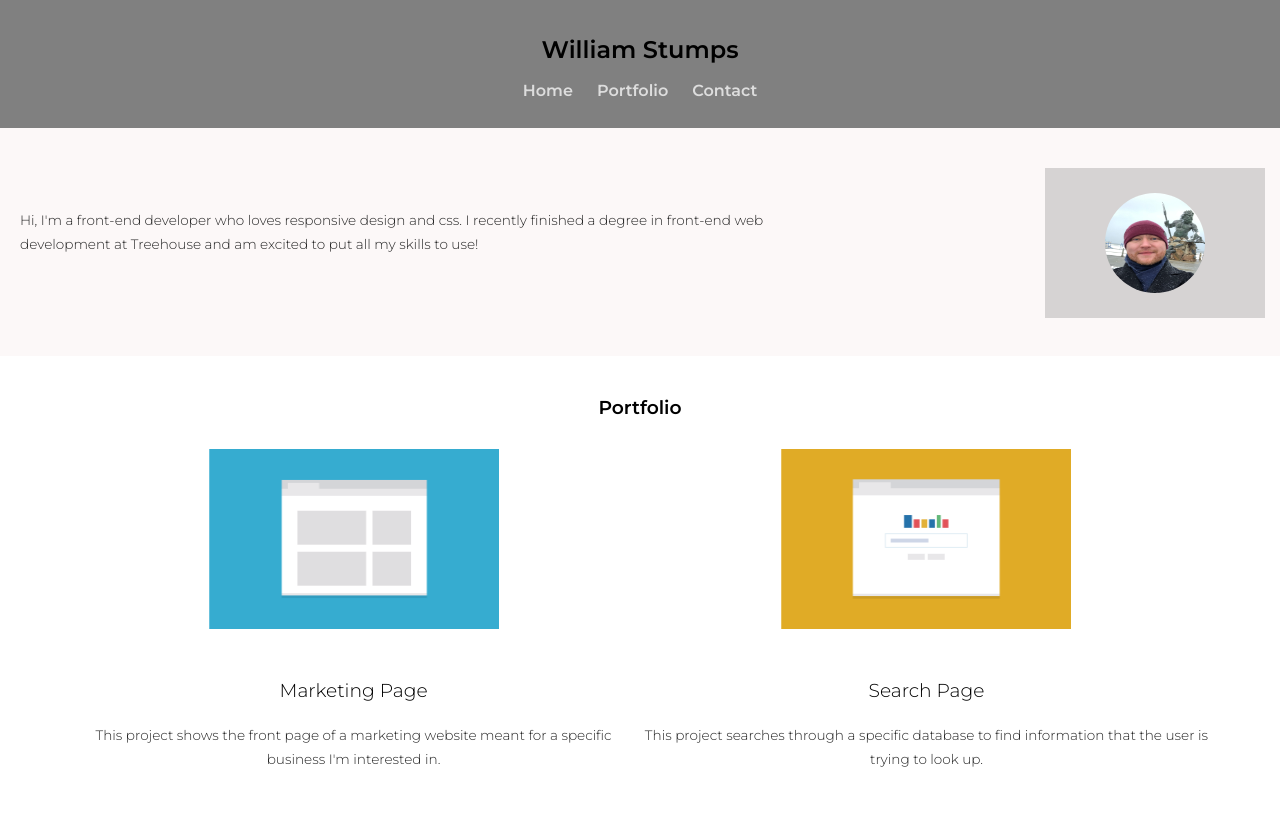
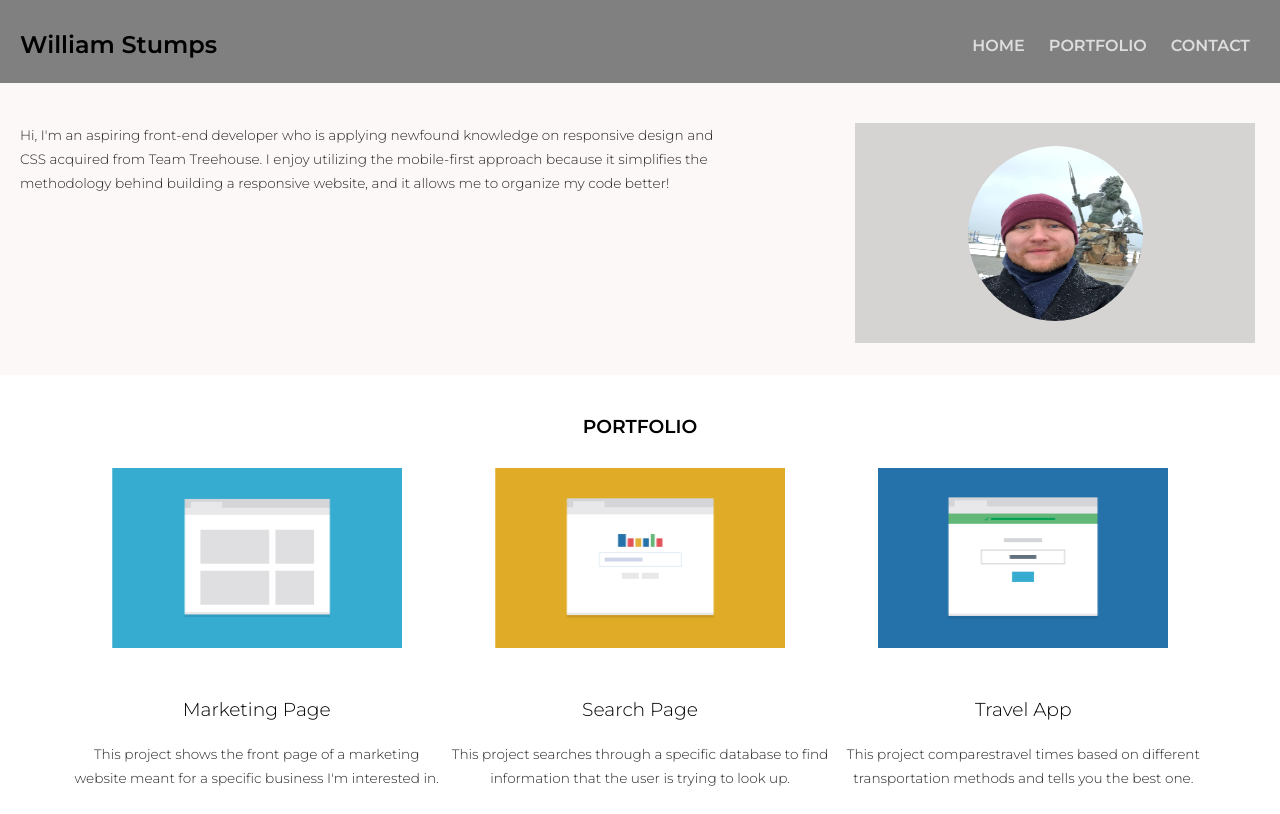
Before and after one commit to wstumps/Treehouse_Portfolio, a plain HTML site: page index.html in a window 1280 px wide. Shown: the top 814 px of the page. Drawn offline with Linux system fonts and the light colour scheme.

Commit message:
added media query for 1024px screen layouts

```diff
--- a/css/styles.css
+++ b/css/styles.css
@@ -130,7 +130,7 @@ hr {
     visibility: hidden;
 }
 
-/* Media Queries: 768px screens */
+/* Media Query: 768px screens */
 
 @media (min-width: 768px) {
     h2 {
@@ -159,7 +159,7 @@ hr {
         clear: left;
         max-width: 65vw;
         margin-left: 10px;
-        padding: 80px 0 60px 10px;
+        padding: 60px 0 20px 10px;
         text-align: left;
         line-height: 1.5rem;
     }
@@ -208,5 +208,64 @@ hr {
     .navbar-footer a:visited {
         color:rgb(37, 37, 37);
     }
+}
 
+/* Media Query: 1024px screens */
+
+@media (min-width: 1024px) {
+    header {
+        padding-bottom: 80px;
+    }
+
+    h2 {
+        text-align: left;
+        margin-bottom: -40px;
+    }
+
+    .navbar {
+        display: inline-block;
+        width: 100%;
+        padding: 0 20px;
+    }
+
+    .navbar div {
+        float: right;
+
+    }
+
+    .navbar a {
+        display: inline-block;
+        text-decoration: none;
+        padding: 0 5px 20px;
+    }
+
+    .profile-pic {
+        margin: auto;
+        align-items: center;
+        width: 175px;
+        height: 175px;
+        border-radius: 100%;
+    }
+
+    .header-pic {
+        display: flex;
+        margin: 40px 25px;
+        width: 400px;
+        height: 220px;
+        background-color: rgb(214, 211, 211);
+    }
+
+    .about-me {
+        margin-left: 20px;
+        padding: 40px 0 100px;
+        text-align: left;
+        width: 55%;
+    }
+
+    .projects {
+        display: inline-block;
+        padding-bottom: 20px;
+        max-width: 30%;
+        line-height: 1.5rem;
+    }
 }
--- a/index.html
+++ b/index.html
@@ -13,20 +13,22 @@
         <div class="navbar">
             <nav>
                 <h2>William Stumps</h2>
-                <a href="index.html">Home</a>
-                <a href="#portfolio">Portfolio</a>
-                <a href="#contact">Contact</a>
+                <div>
+                    <a href="index.html">HOME</a>
+                    <a href="#portfolio">PORTFOLIO</a>
+                    <a href="#contact">CONTACT</a>
+                </div>
             </nav>
         </div>
         <div class="header-pic">
             <img class="profile-pic" src="images/profile-pic.jpeg" alt="Picture of William.">
         </div>
         <p class="about-me">
-            Hi, I'm a front-end developer who loves responsive design and css. I recently finished a degree in front-end web development at Treehouse and am excited to put all my skills to use!
+            Hi, I'm an aspiring front-end developer who is applying newfound knowledge on responsive design and CSS acquired from Team Treehouse. I enjoy utilizing the mobile-first approach because it simplifies the methodology behind building a responsive website, and it allows me to organize my code better!
         </p>
     </header>
     <section id="portfolio">
-        <h3>Portfolio</h3>
+        <h3>PORTFOLIO</h3>
         <div class="projects">
             <img src="images/portfolio-1.png" alt="Marketing Page">
             <h3>Marketing Page</h3>
@@ -59,7 +61,7 @@
         </div>
     </section>
     <section id="contact">
-        <h3>Contact</h3>
+        <h3>CONTACT</h3>
         <p>If you're interested in chatting or want more information about what I've been working on, I'd love to hear from you!</p>
         <p>Phone <strong>+1 (111) 555-1234</strong></p>
         <p>Email <strong>stumpswilliam@gmail.com</strong></p>
@@ -74,9 +76,9 @@
             <nav>
                 <p>William Stumps</p>
                 <div class="footer-links">
-                    <a href="index.html">Home</a>
-                    <a href="#portfolio">Portfolio</a>
-                    <a href="#contact">Contact</a>
+                    <a href="index.html">HOME</a>
+                    <a href="#portfolio">PORTFOLIO</a>
+                    <a href="#contact">CONTACT</a>
                 </div>
             </nav>
         </div>
```
